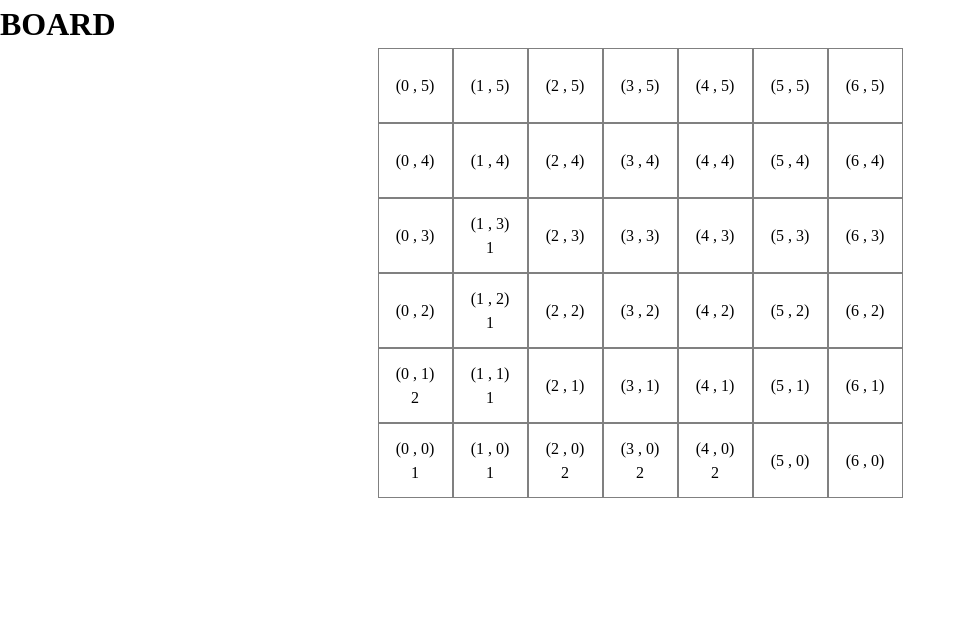
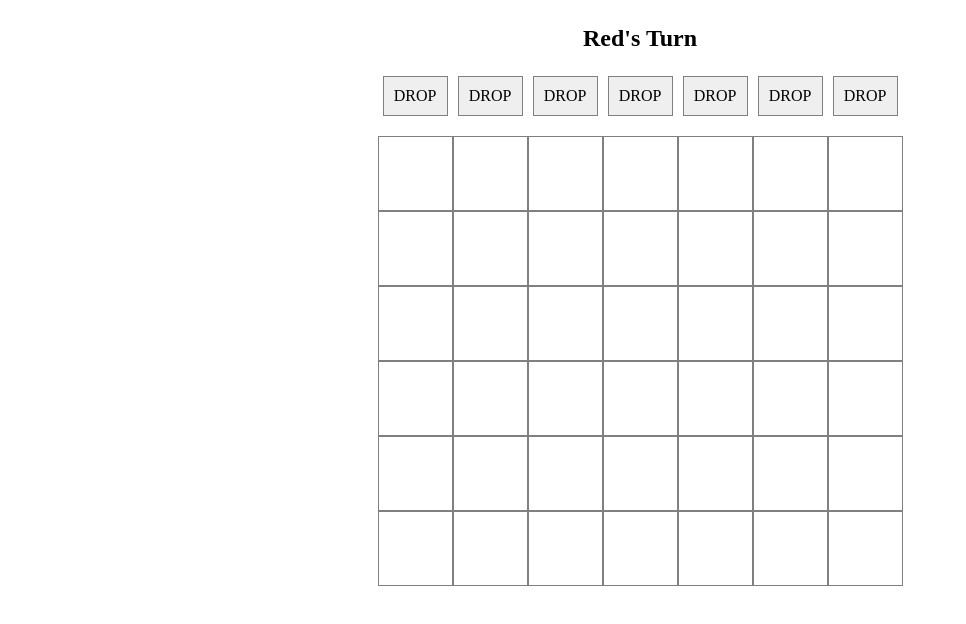
Before and after one commit to sprajams/connect-four, a React (Create React App) app: page / in a window 1280 px wide. Shown: the top 624 px of the page, without its empty margins (0-966 px from the left). Built offline with nearby package versions, Linux system fonts and the light colour scheme.

Commit message:
keep track of turns, alternate dropping chips

```diff
--- a/src/components/Board/index.jsx
+++ b/src/components/Board/index.jsx
@@ -1,33 +1,71 @@
+import { useState } from "react";
+import DropBtn from "../DropBtn";
+import clsx from "clsx";
 import styles from "./styles.module.scss";
 function Board() {
-  const exampleBoard = [
-    [1, 2, null, null, null, null],
-    [1, 1, 1, 1, null, null], // player `1` has 4 in a row
-    [2, null, null, null, null, null],
-    [2, null, null, null, null, null],
-    [2, null, null, null, null, null],
+  const [board, setBoard] = useState([
+    // ["Y", "R", null, null, null, null],
+    // ["Y", "Y", "Y", null, null, null],
+    // ["R", null, null, null, null, null],
+    // ["R", null, null, null, null, null],
+    // ["R", null, null, null, null, null],
+    // [null, null, null, null, null, null],
+    // [null, null, null, null, null, null],
     [null, null, null, null, null, null],
     [null, null, null, null, null, null],
-  ];
+    [null, null, null, null, null, null],
+    [null, null, null, null, null, null],
+    [null, null, null, null, null, null],
+    [null, null, null, null, null, null],
+    [null, null, null, null, null, null],
+  ]);
+
+  const [redTurn, setRedTurn] = useState(true);
+  const onClick = () => {
+    setRedTurn(!redTurn);
+  };
   return (
     <div>
-      <h1>BOARD</h1>
+      <h2 className={styles.title}>{redTurn ? `Red's` : `Yellow's`} Turn</h2>
       <div className={styles.wrap}>
-        {exampleBoard.map((x, i) => {
+        {board.map((x, i) => {
+          const handleClick = () => {
+            onClick();
+            const nextEmptySpot = x.indexOf(null);
+            setBoard((curr) => {
+              const clone = [...curr];
+              if (redTurn) {
+                clone[i][nextEmptySpot] = "R";
+              } else {
+                clone[i][nextEmptySpot] = "Y";
+              }
+              return clone;
+            });
+          };
           return (
-            <div className={styles.column}>
+            <div key={i} className={styles.column}>
               {/* display each array from last element to first */}
               {x.map((y, n) => {
                 return (
-                  <div key={i} className={styles.square}>
-                    <div>
-                      ({i} , {n})
+                  <div key={(i, n)} className={styles.square}>
+                    <div
+                      className={clsx(
+                        y === "Y" && styles.yellow,
+                        y === "R" && styles.red,
+                        styles.circle
+                      )}
+                    >
+                      {y}
                     </div>
-                    <div>{y}</div>
                   </div>
                 );
                 // }
               })}
+              <DropBtn
+                redTurn={redTurn}
+                handleClick={handleClick}
+                columnNum={x}
+              />
             </div>
           );
         })}
--- a/src/components/Board/styles.module.scss
+++ b/src/components/Board/styles.module.scss
@@ -20,3 +20,18 @@
   display: flex;
   flex-direction: column-reverse;
 }
+
+.yellow {
+  background-color: rgb(234, 234, 39);
+}
+.red {
+  background-color: rgb(219, 46, 46);
+}
+.circle {
+  display: flex;
+  align-items: center;
+  justify-content: center;
+  width: 50px;
+  height: 50px;
+  border-radius: 50%;
+}
--- /dev/null
+++ b/src/components/DropBtn/index.jsx
@@ -0,0 +1,12 @@
+import styles from "./styles.module.scss";
+
+function DropBtn({ handleClick, columnNum, redTurn }) {
+  return (
+    <div className={styles.wrap}>
+      <button onClick={handleClick} className={styles.btn}>
+        DROP
+      </button>
+    </div>
+  );
+}
+export default DropBtn;
--- /dev/null
+++ b/src/components/DropBtn/styles.module.scss
@@ -0,0 +1,15 @@
+.wrap {
+  display: flex;
+  justify-content: center;
+  margin-bottom: 20px;
+}
+.btn {
+  width: 65px;
+  height: 40px;
+  cursor: pointer;
+  border: 1px solid grey;
+  transition: 0.1s ease-in-out;
+  &:hover {
+    background-color: orange;
+  }
+}
```
